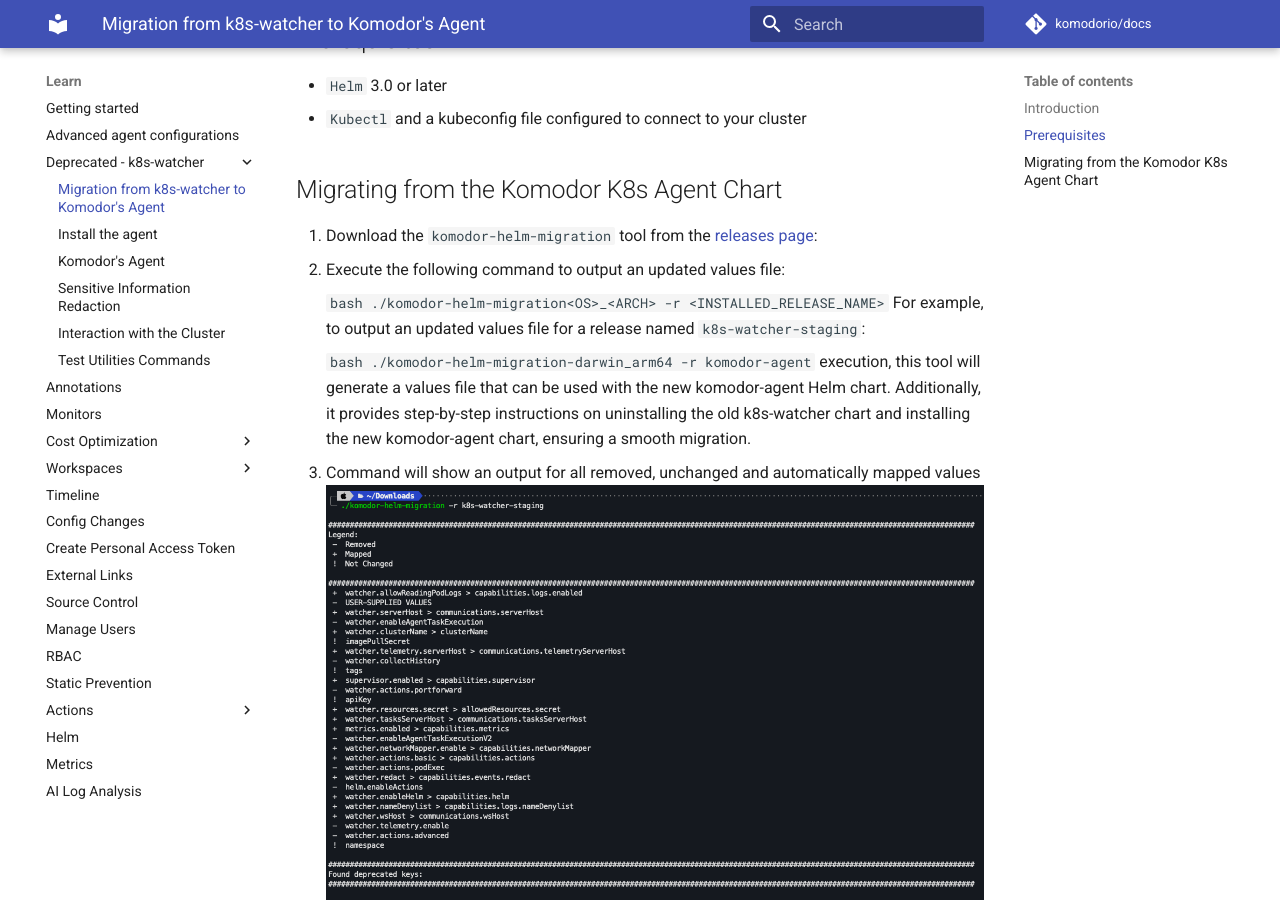
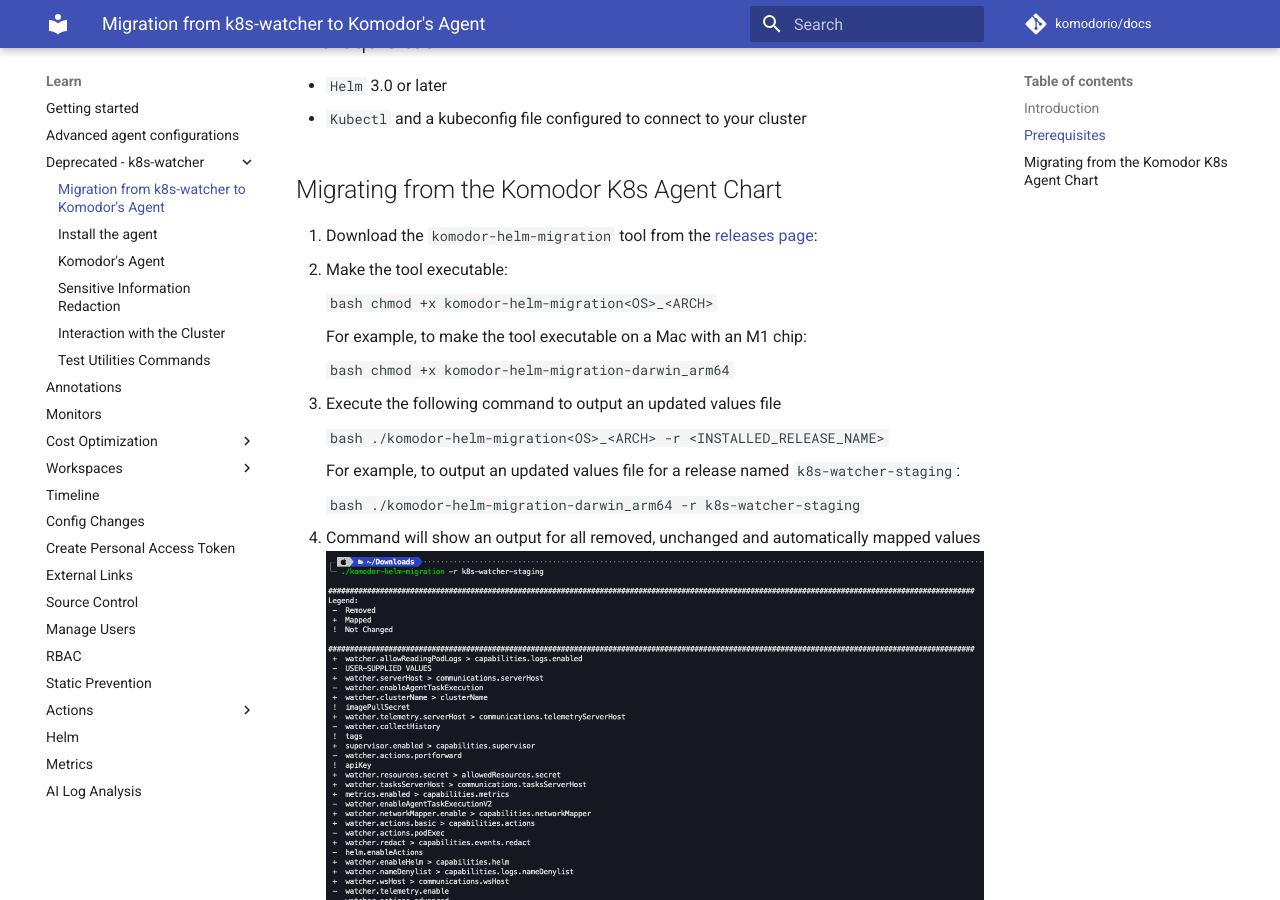
Before and after one commit to komodorio/docs, an MkDocs documentation site: the page built from docs/Learn/Migrating-From-K8s-watcher-to-komodor-agent-Chart.md, in a window 1280 px wide and 900 px high, scrolled down 348 px. Built offline with MkDocs 1.6.1 and Material for MkDocs 9.7.7, drawn with Linux system fonts in a browser that asks for light colours; comment, search, counter and statistics services are not loaded.

````diff
--- a/docs/Learn/Migrating-From-K8s-watcher-to-komodor-agent-Chart.md
+++ b/docs/Learn/Migrating-From-K8s-watcher-to-komodor-agent-Chart.md
@@ -11,18 +11,31 @@ As k8s-watcher is being deprecated, we have created a migration tool to help you
 ## Migrating from the Komodor K8s Agent Chart
 
 1. Download the `komodor-helm-migration` tool from the [releases page](https://github.com/komodorio/helm-charts/releases/tag/v0.3.0):
-2. Execute the following command to output an updated values file:
+2. Make the tool executable:
+
+    ```bash
+    chmod +x komodor-helm-migration<OS>_<ARCH>
+    ```
+
+    For example, to make the tool executable on a Mac with an M1 chip:
+
+    ```bash
+    chmod +x komodor-helm-migration-darwin_arm64
+    ```
+
+3. Execute the following command to output an updated values file
 
     ```bash
     ./komodor-helm-migration<OS>_<ARCH> -r <INSTALLED_RELEASE_NAME>
     ```
+
     For example, to output an updated values file for a release named `k8s-watcher-staging`:
 
     ```bash
-    ./komodor-helm-migration-darwin_arm64 -r komodor-agent
+    ./komodor-helm-migration-darwin_arm64 -r k8s-watcher-staging
     ```
-   execution, this tool will generate a values file that can be used with the new komodor-agent Helm chart.
-   Additionally, it provides step-by-step instructions on uninstalling the old k8s-watcher chart and installing the new komodor-agent chart, ensuring a smooth migration.
+
+
 
 3. Command will show an output for all removed, unchanged and automatically mapped values
 ![migration_command_output](./img/Migration_command_output.png)
````
Also changed, not shown: docs/Learn/Advanced-Configurations.md (+5 -1 lines), docs/Learn/Install-Komodor-Agent.md (+0 -12 lines), docs/Learn/Komodor-Agent.md (+3 -17 lines).
